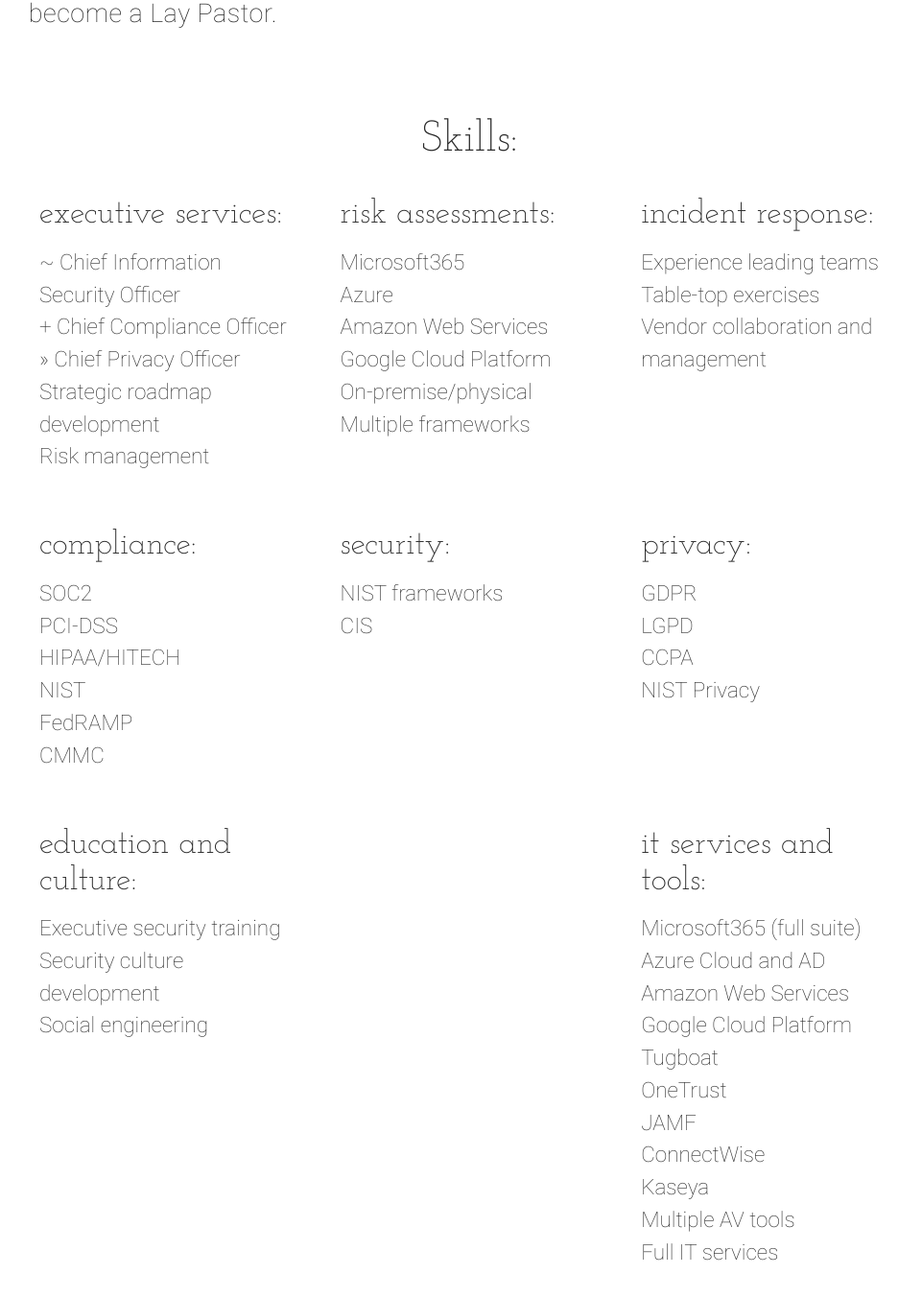
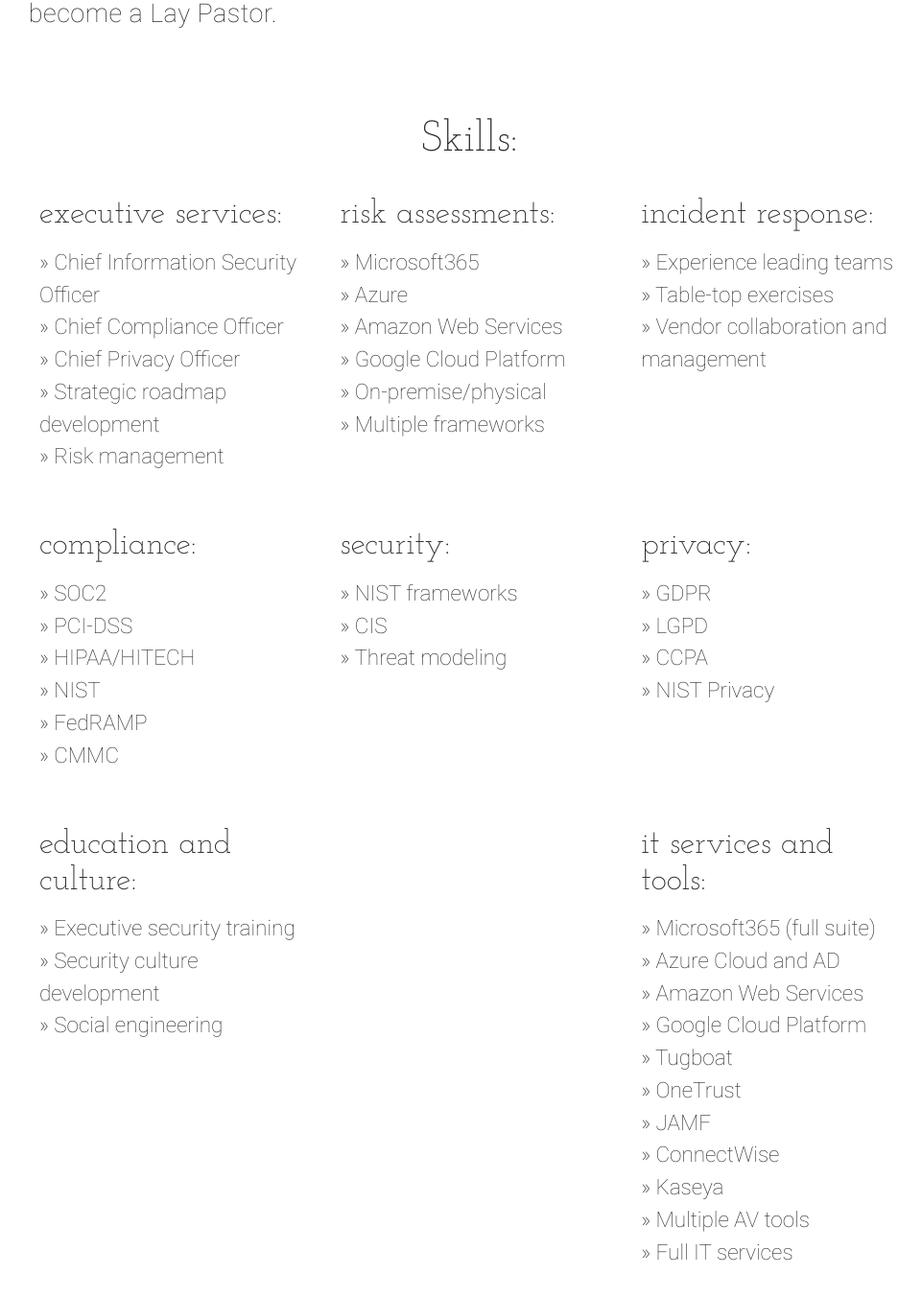
Before and after one commit to chadchudson/chadchudson.github.io, a Jekyll site: the page built from about.html, in a window 1280 px wide and 1400 px high, scrolled down 1161 px. Shown: the top 1353 px of the window at 96% size, without its empty margins (151-1112 px from the left). Built offline with Jekyll 4.4.1, drawn with Linux system fonts in a browser that asks for light colours; nearby versions of some CDN libraries.

Commit message:
added icons

```diff
--- a/_data/skills.yml
+++ b/_data/skills.yml
@@ -1,107 +1,107 @@
 - name: executive services
   skills:
     - class:
-      skill_name: ~ Chief Information Security Officer
+      skill_name: » Chief Information Security Officer
     - class:
-      skill_name: + Chief Compliance Officer
+      skill_name: » Chief Compliance Officer
     - class:
       skill_name: » Chief Privacy Officer
     - class:
-      skill_name: Strategic roadmap development
+      skill_name: » Strategic roadmap development
     - class:
-      skill_name: Risk management
+      skill_name: » Risk management
 
 - name: risk assessments
   skills:
     - class:
-      skill_name: Microsoft365
+      skill_name: » Microsoft365
     - class:
-      skill_name: Azure
+      skill_name: » Azure
     - class:
-      skill_name: Amazon Web Services
+      skill_name: » Amazon Web Services
     - class:
-      skill_name: Google Cloud Platform
+      skill_name: » Google Cloud Platform
     - class:
-      skill_name: On-premise/physical
+      skill_name: » On-premise/physical
     - class:
-      skill_name: Multiple frameworks
+      skill_name: » Multiple frameworks
 
 - name: incident response
   skills:
     - class:
-      skill_name: Experience leading teams
+      skill_name: » Experience leading teams
     - class:
-      skill_name: Table-top exercises
+      skill_name: » Table-top exercises
     - class:
-      skill_name: Vendor collaboration and management
+      skill_name: » Vendor collaboration and management
 
 - name: compliance
   skills:
     - class:
-      skill_name: SOC2
+      skill_name: » SOC2
     - class:
-      skill_name: PCI-DSS
+      skill_name: » PCI-DSS
     - class:
-      skill_name: HIPAA/HITECH
+      skill_name: » HIPAA/HITECH
     - class:
-      skill_name: NIST
+      skill_name: » NIST
     - class:
-      skill_name: FedRAMP
+      skill_name: » FedRAMP
     - class:
-      skill_name: CMMC
+      skill_name: » CMMC
 
 - name: security
   skills:
     - class:
-      skill_name: NIST frameworks
+      skill_name: » NIST frameworks
     - class:
-      skill_name: CIS
+      skill_name: » CIS
     - class:
-      skill_name:
+      skill_name: » Threat modeling
     - class:
       skill_name:
 
 - name: privacy
   skills:
     - class:
-      skill_name: GDPR
+      skill_name: » GDPR
     - class:
-      skill_name: LGPD
+      skill_name: » LGPD
     - class:
-      skill_name: CCPA
+      skill_name: » CCPA
     - class:
-      skill_name: NIST Privacy
+      skill_name: » NIST Privacy
 
 - name: education and culture
   skills:
     - class:
-      skill_name: Executive security training
+      skill_name: » Executive security training
     - class:
-      skill_name: Security culture development
+      skill_name: » Security culture development
     - class:
-      skill_name: Social engineering
+      skill_name: » Social engineering
 
 - name: it services and tools
   skills:
     - class:
-      skill_name: Microsoft365 (full suite)
+      skill_name: » Microsoft365 (full suite)
     - class:
-      skill_name: Azure Cloud and AD
+      skill_name: » Azure Cloud and AD
     - class:
-      skill_name: Amazon Web Services
+      skill_name: » Amazon Web Services
     - class:
-      skill_name: Google Cloud Platform
+      skill_name: » Google Cloud Platform
     - class:
-      skill_name: Tugboat
+      skill_name: » Tugboat
     - class:
-      skill_name: OneTrust
+      skill_name: » OneTrust
     - class:
-      skill_name: JAMF
+      skill_name: » JAMF
     - class:
-      skill_name: ConnectWise
+      skill_name: » ConnectWise
     - class:
-      skill_name: Kaseya
+      skill_name: » Kaseya
     - class:
-      skill_name: Multiple AV tools
+      skill_name: » Multiple AV tools
     - class:
-      skill_name: Full IT services
+      skill_name: » Full IT services
```
